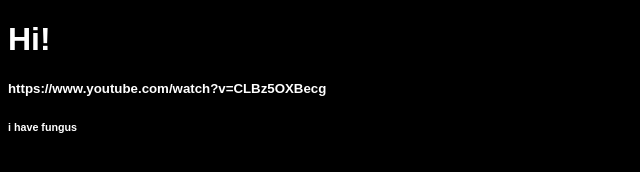
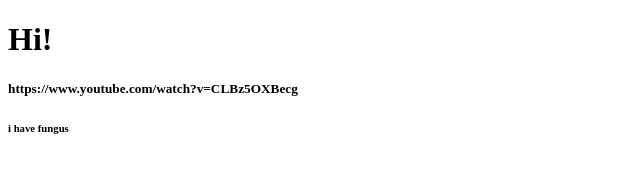
Before and after one commit to cobaltlicker91/cobaltlicker91.github.io, a plain HTML site: page index.html in a window 1280 px wide. Shown: the whole page, without its empty margins (0-640 px from the left). Drawn offline with Linux system fonts and the light colour scheme.

Commit message:
removed redundent logic
Removed inline CSS styles from the HTML file.

```diff
--- a/index.html
+++ b/index.html
@@ -5,13 +5,6 @@
     <script>
     alert("hi");
     </script>
-    <style>
-      body {
-        background: black;
-        color: white;
-        font-family: Arial, sans-serif;
-      }
-    </style>
   </head>
   <body>
     <h1>Hi!</h1>
```
